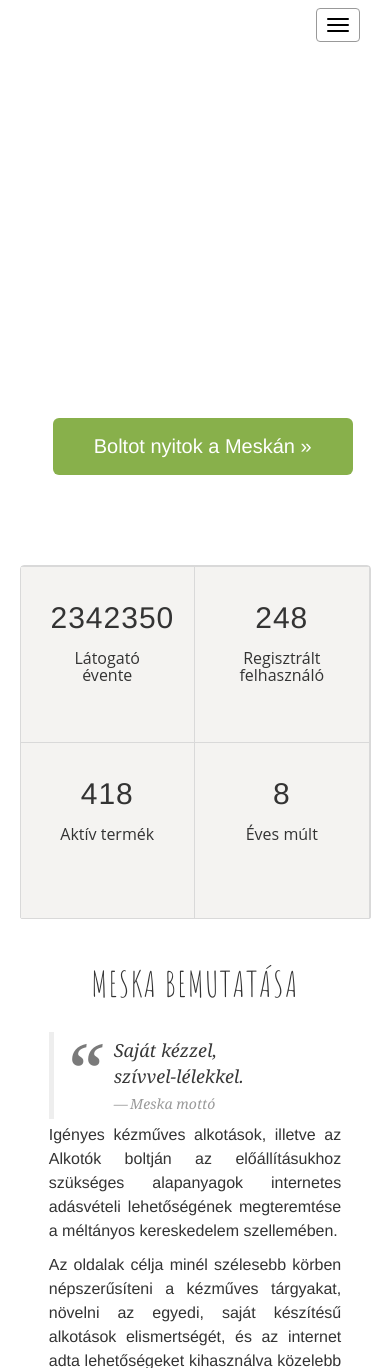
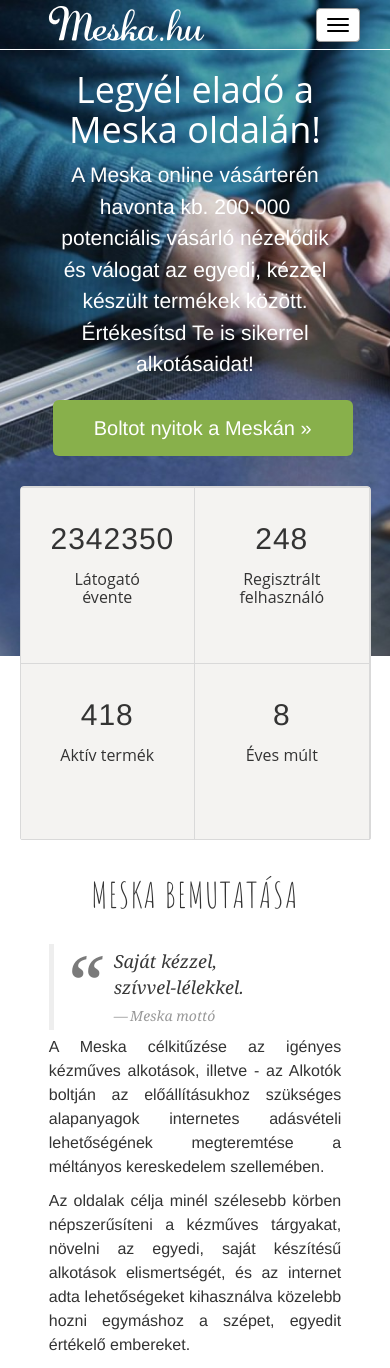
Before and after one commit to konsti01/redesign, a PHP site: page /landingpage in a window 390 px wide; the page is wider, and only the part inside the window is pictured. Shown: the top 1368 px of that part. Run offline with PHP 8.4, Linux system fonts and the light colour scheme; style sheets or scripts are compiled from the project's sources; some libraries are stand-ins or nearby versions; some web fonts are replaced.

Commit message:
landing page szovegezes

```diff
--- a/landingpage/css/responsive.css
+++ b/landingpage/css/responsive.css
@@ -594,6 +594,38 @@
 	span .line{
 		display:block;
 	}
+
+    /* MOBILE BG */
+    #wrapper_mbYTP_bgndVideo{
+        display: none !important;
+        visibility: hidden !important;
+    }
+    .header-wrapper{
+        background-image:url(../images/static.jpg);
+        background-position: top center;
+        background-size: cover;
+        background-repeat: no-repeat;
+    }
+    .number-wrapper{
+        position: relative;
+        top: 0;
+    }
+    .header-wrapper .welcome {
+        position: relative;
+        top: 0px;
+    }
+    h1.section-title-first {
+        margin-top: 30px;
+    }
+
+    /* MOBILE FAQ */
+    .toggle-title-text{
+        position: absolute;
+        left: 40px;
+    }
+    .toggle-title{
+        padding: 35px 15px;
+    }
 }
 
 /* TABLET */
--- a/landingpage/css/style.css
+++ b/landingpage/css/style.css
@@ -603,7 +603,7 @@ content: "\2014 \2009";
 }
 
 h1.section-title{
-  margin-top: 150px;
+  margin-top: 30px;
   margin-bottom: 20px;
   text-align: center;
   padding-left: 15px;
@@ -614,6 +614,19 @@ h1.section-title{
   letter-spacing: 1.5px;
   font-weight: normal;
   font-family: 'Amatic-SC', cursive;
+}
+h1.section-title-first{
+    margin-top: 150px;
+    margin-bottom: 20px;
+    text-align: center;
+    padding-left: 15px;
+    padding-right: 15px;
+    line-height: 1.4em;
+    text-transform: uppercase;
+    font-size: 2.5em;
+    letter-spacing: 1.5px;
+    font-weight: normal;
+    font-family: 'Amatic-SC', cursive;
 }
 
 /*
@@ -1018,7 +1031,7 @@ h1.section-title{
 /*------------------------------------------------------------------------------------------------*/
 
 #customers-say blockquote{
-  font-family: "Open Sans", serif;
+  font-family: "Helvetica Neue", Helvetica, Arial, sans-serif;
   font-size: 18px;
   font-style: normal;
   width: 95%;
--- a/landingpage/index.html
+++ b/landingpage/index.html
@@ -115,7 +115,7 @@
             <div class="welcome">
                 <div class="text">
                     <h1>Legyél eladó a Meska oldalán!</h1>
-                    <p>A Meska online vásárterén havonta kb. 200.000 egyedi látogató nézelődik és válogat az egyedi,
+                    <p>A Meska online vásárterén havonta kb. 200.000 potenciális vásárló nézelődik és válogat az egyedi,
                         kézzel készült termékek között.
                         Értékesítsd Te is sikerrel alkotásaidat!</p>
                 </div>
@@ -162,11 +162,11 @@
 		<section id="about" class="section-main gap-small bg-color3 m-top-40">
 			<div class="about-wrapper">
 				<div class="container-fluid">
-					<h1 class="section-title">Meska Bemutatása</h1>
+					<h1 class="section-title-first">Meska Bemutatása</h1>
 					<div id="about-flex" class="row">
 						<div class="flex-item" class="col-md-6 col-xs-12 fadeInLeft my-animation m-bot-30">
 							<article>
-								<p>Igényes kézműves alkotások, illetve az Alkotók boltján az előállításukhoz szükséges alapanyagok internetes adásvételi lehetőségének megteremtése a méltányos kereskedelem szellemében.</p>
+								<p>A Meska célkitűzése az igényes kézműves alkotások, illetve - az Alkotók boltján az előállításukhoz szükséges alapanyagok internetes adásvételi lehetőségének megteremtése a méltányos kereskedelem szellemében.</p>
                                 <p>Az oldalak célja minél szélesebb körben népszerűsíteni a kézműves tárgyakat, növelni az egyedi, saját készítésű alkotások elismertségét, és az internet adta lehetőségeket kihasználva közelebb hozni egymáshoz a szépet, egyedit értékelő embereket.</p>
                                 <p>A Meska brand immár egy olyan név a piacon, melynek köszönhetően a kézzel készült termékeket kereső vásárlók széles köre néz körül a Meska eladói kínálatában és keresi az igényeinek megfelelő termékeket. Emellett már egyedi elképzeléseik rendelésekor is egyre többen böngésznek a Meskán, ahol késztermékek mellett rendelésre készülő termékeket is megtalálnak.</p>
 							</article>
@@ -236,7 +236,7 @@
 		<!-- PRICE COMM START -->
 		<section id="price-com" class="section-main gap-main bg-color2">
 			<div class="container">
-				<h1 class="section-title">Meska díjai</h1>
+				<h1 class="section-title">Meska.hu díjszabása</h1>
 				<div class="row">
 				<!--
 					<div class="creator-company-line fadeInLeft my-animation"></div>
@@ -269,7 +269,7 @@
 						</div>
 						<article class="price-details">
 							<h3 class="text-blue">Vásárló</h3>
-							<p>Jutalékot csak akkor kell fizetned, ha terméked sikeresen értékesítésre került, ekkor a Meska a termékár 4 vagy 6%-át számítja fel attól függően, hogy késztermék vagy pedig a termék rendelésre készül.</p>
+							<p>Jutalékot csak akkor kell fizetned, ha terméked sikeresen értékesítésre került, ekkor a Meska a termékár 4 vagy 6%-át számítja fel attól függően, hogy készterméket, vagy rendelésre készülő terméket töltöttél fel.</p>
 						</article>
 					</div>
 				</div>
@@ -284,22 +284,22 @@
 						<div class="col-md-3 col-xs-12 fadeInUp my-animation">
 							<span class="num">1</span>
 							<h3>Válassz márkanevet</h3>
-							<p>Felhasználóneved egyben márkaneved is lesz, így vásárlóid könnyen tudnak azonosítani. Célszerű rövid, megjegyezhető nevet választani, mellyel könnyen azonosítja és megkülönbözteti márkádat.</p>
+							<p>Felhasználóneved egyben márkaneved is lesz, így vásárlóid könnyen tudnak azonosítani. Célszerű rövid, megjegyezhető nevet választani, mellyel a vevő könnyen azonosítja és megkülönbözteti márkádat.</p>
 						</div>
 						<div class="col-md-3 col-xs-12 fadeInUp my-animation">
 							<span class="num">2</span>
-							<h3>Adataid megadása</h3>
-							<p>Bolt nyitásához add meg elérhetőségi adataidat amit vásárlóidnak küldünk adunk majd meg, illetve számlázási adataidat, hogy ki tudjuk állítani a számlát a Meska részére fizetett díjakról.</p>
+							<h3>Add meg adataidat</h3>
+							<p>Bolt nyitásához add meg elérhetőségi adataidat, amit vevőidnek küldünk adunk majd meg vásárlás után, illetve számlázási adataidat, hogy ki tudjuk állítani a számlát a Meska részére fizetett díjakról.</p>
 						</div>
 						<div class="col-md-3 col-xs-12 fadeInUp my-animation">
 							<span class="num">3</span>
 							<h3>Töltsd fel termékeidet</h3>
-							<p>Három termék feltöltése után tudod kérni boltod aktiválását. Ezt követően már semmi sem állíthat meg, hogy minél több termékedet megismertesd a vásárlókkal. Arculatod kialakításához tölts fel logódat, bemutatkozásod is.</p>
+							<p>Három termék feltöltése után tudod kérni boltod aktiválását. Ezt követően már semmi sem állíthat meg, hogy minél több termékedet megismertesd a vásárlókkal. Arculatod kialakításához töltsd fel logód, bemutatkozásod is!</p>
 						</div>
 						<div class="col-md-3 col-xs-12 fadeInUp my-animation">
 							<span class="num">4</span>
-							<h3>Rendelések követése</h3>
-							<p>A Fiókom menüben tudod rendszerezni és nyomon követni eladásaidat, itt egy helyen látod a vásárló által választott szállítási módot, és többek között itt tudsz visszajelezni egy kattintással arról is, ha a csomag már úton van a vásárló felé.</p>
+							<h3>Kövesd megrendeléseidet</h3>
+							<p>A Fiókom menüben tudod rendszerezni és nyomon követni eladásaidat. Itt egy helyen látod a vásárló által választott szállítási módot, és többek között itt tudsz visszajelezni egy kattintással arról is, ha a csomag már úton van a vásárló felé.</p>
 						</div>
 				</div>
 			</div>
@@ -528,7 +528,7 @@
 									</div>
 								</div>
 								<div class="toggle-content" style="overflow: hidden; display: none;">
-                                    A Meska a kreatív emberek találkozóhelye, egy oldal, ahol a készítők közvetlen módon kínálhatják termékeiket a vevőknek, úgy, hogy egyik félnek sem kell számolnia a kereskedők által alkalmazott többszörös árszorzókkal. A Meskán lezajlott tranzakció végén mindenki elégedett lehet; az eladó azért, mert méltányos áron, a termék egyediségét értékelő vevőnek adhatta el portékáját, a vevő pedig azért, mert biztos lehet benne, hogy minőségi, saját kézzel készített terméket vásárolt, a bolti árnál kedvezőbb áron, közvetlenül a készítőtől. A vevő a vásárlás előtt kérdezhet is a készítőtől az áruval kapcsolatban, ezzel is személyesebbé, hitelesebbé válik a vásárlás élménye. Célunk, hogy az internet adta lehetőségeket kihasználva közelebb hozzuk egymáshoz a szépet, egyedit értékelő embereket, illetve segítsük a minőségi termékek készítőinek megélhetését, ismertté válását. A fentieken kívül elkötelezzük magunkat a környezetvédelem mellett is; a távolról érkező, bizonytalan eredetű és nagy környezetszennyezéssel járó áruk behozatalával szemben a helyben készült, igényes termékek adásvételét szeretnénk népszerűsíteni.
+                                    A Meska a kreatív emberek találkozóhelye, egy oldal, ahol a készítők közvetlen módon kínálhatják termékeiket a vevőknek, úgy, hogy egyik félnek sem kell számolnia a kereskedők által alkalmazott többszörös árszorzókkal. A Meskán lezajlott tranzakció végén mindenki elégedett lehet; az eladó azért, mert méltányos áron a termék egyediségét értékelő vevőnek adhatta el portékáját, a vevő pedig azért, mert biztos lehet benne, hogy minőségi, saját kézzel készített terméket vásárolt, a bolti árnál kedvezőbb áron, közvetlenül a készítőtől. A vevő a vásárlás előtt kérdezhet is a készítőtől az áruval kapcsolatban, ezzel is személyesebbé, hitelesebbé válik a vásárlás élménye. Célunk, hogy az internet adta lehetőségeket kihasználva közelebb hozzuk egymáshoz a szépet, egyedit értékelő embereket, illetve segítsük a minőségi termékek készítőinek megélhetését, ismertté válását. A fentieken kívül elkötelezzük magunkat a környezetvédelem mellett is; a távolról érkező, bizonytalan eredetű és nagy környezetszennyezéssel járó áruk behozatalával szemben a helyben készült, igényes termékek adásvételét szeretnénk népszerűsíteni.
                                 </div>
 							</div>
                             <div class="toggle fadeInDown my-animation">
@@ -538,7 +538,7 @@
                                     </div>
                                 </div>
                                 <div class="toggle-content" style="overflow: hidden; display: none;">
-                                    A Meskán árusító felhasználóknak az oldal elsősorban egy igényesen kivitelezett, könnyen kezelhető és folyamatosan bővülő internetes megjelenési felületet biztosít, amelyet az oldal szerkesztői jól átgondolt marketingstratégia alapján népszerűsítenek különböző médiumokban (internet, sajtó, hagyományos és alternatív reklámeszközök). Az oldal lehetővé teszi, hogy az eladók boltjaikat saját ízlésük szerint alakítsák ki, emellett a Meska számos kitűnési lehetőséget is biztosít a készítőknek. Az oldalon zajló adásvétel biztonságának garanciája a nyomon követhetőség illetve a kölcsönösen adandó írásbeli visszajelzések, melyeknek szövege minden felhasználó számára szabadon elérhető.
+                                    A Meskán árusító felhasználóknak az oldal elsősorban egy igényesen kivitelezett, könnyen kezelhető és folyamatosan bővülő internetes megjelenési felületet biztosít, amelyet az oldal szerkesztői jól átgondolt marketingstratégia alapján népszerűsítenek különböző médiumokban (internet, sajtó, hagyományos és alternatív reklámeszközök). Az oldal lehetővé teszi, hogy az eladók boltjaikat saját ízlésük szerint alakítsák ki, emellett a Meska számos kitűnési lehetőséget is biztosít a készítőknek. Az oldalon zajló adásvétel biztonságának garanciája a nyomon követhetőség, illetve a kölcsönösen adandó írásbeli visszajelzések, melyeknek szövege minden felhasználó számára szabadon elérhető.
                                 </div>
                             </div>
                             <div class="toggle fadeInDown my-animation">
@@ -559,7 +559,7 @@
                                     </div>
                                 </div>
                                 <div class="toggle-content" style="overflow: hidden; display: none;">
-                                    Természetesen mindenki, aki elfogadja a Felhasználási Feltételeket és képes használni a magyar nyelvű menüket, árulhat és vásárolhat termékeket a Meskán. A termékek (bruttó) árait forintban kell megadni, de egyéni megegyezés alapján, a tranzakció vevő és eladó között bármely pénznemben létrejöhet.
+                                    Természetesen mindenki, aki elfogadja a Felhasználási Feltételeket és képes használni a magyar nyelvű menüket, árulhat és vásárolhat termékeket a Meskán. A termékek (bruttó) árait forintban kell megadni, de egyéni megegyezés alapján a tranzakció vevő és eladó között bármely pénznemben létrejöhet.
                                 </div>
                             </div>
                             <div class="toggle fadeInDown my-animation">
@@ -580,7 +580,7 @@
                                 </div>
                                 <div class="toggle-content" style="overflow: hidden; display: none;">
                                     A Meskára feliratkozni egyszerű és nem kerül semmibe.
-                                    <br><br>A nyitólapon a "Regisztráció" feliratra kattintva juthatsz el a regisztrációs oldalra; válassz magadnak egy felhasználónevet, illetve egy jelszót, és add meg személyes adataidat (név, cím, telefonszám, e-mail cím). Ha nem csak vásárolni, de árusítani is szeretnél a Meskán, akkor sikeres regisztrációt követően a Fiókod "Boltot nyitok" menüpontjában teheted ezt meg; az eladáshoz szükséges lesz néhány további adat megadása is.
+                                    <br><br>A nyitólapon a "Regisztráció" feliratra kattintva juthatsz el a regisztrációs oldalra; válassz magadnak egy felhasználónevet, illetve egy jelszót, és add meg személyes adataidat (név, cím, telefonszám, e-mail cím). Ha nem csak vásárolni, hanem árusítani is szeretnél a Meskán, akkor sikeres regisztrációt követően a  Fiókom/Boltot nyitok menüpontjában teheted ezt meg; az eladáshoz szükséges lesz néhány további adat megadása is.
                                 </div>
                             </div>
                             <div class="toggle fadeInDown my-animation">
@@ -638,7 +638,7 @@
                                 </div>
                                 <div class="toggle-content" style="overflow: hidden; display: none;">
                                     A Meska és az Alkotók boltja fizetős szolgáltatásait előfizetéses rendszerben lehet igénybe venni: előre feltölthető egyenlegedből vonjuk le az igénybe vett szolgáltatások költségét. A fizetés kizárólag banki átutalással lehetséges. A minimálisan befizethető díj 2000 Ft. Amennyiben feltöltött egyenleged összege 0 Ft alá csökken, termékeid még további 14 napig érhetőek el a Meska felületein.
-                                    <br><br>Kérjük, hogy Meska bolt aktiválási kérelmed jóváhagyása előtt ne töltsd fel egyenlegedet, mert egy esetleges elutasítás esetén a befizetett összeg visszatérítésére nincs lehetőség! Meska boltod aktiválásához szükséges 3 terméked feltöltését előre utalás nélkül is megteheted. Bolt aktiválási kérelmed jóváhagyását és boltod aktiválását követően 14 nap áll rendelkezésedre, hogy feltöltsd Meska egyenlegedet.
+                                    <br><br>Kérjük, hogy Meska bolt aktiválási kérelmed jóváhagyása előtt ne töltsd fel egyenlegedet, mert egy esetleges elutasítás esetén a befizetett összeg visszatérítésére nincs lehetőség! Meska boltod aktiválásához szükséges 3 terméked feltöltését előreutalás nélkül is megteheted. Bolt aktiválási kérelmed jóváhagyását és boltod aktiválását követően 14 nap áll rendelkezésedre, hogy feltöltsd Meska egyenlegedet.
                                 </div>
                             </div>
                             <div class="toggle fadeInDown my-animation">
@@ -648,7 +648,7 @@
                                     </div>
                                 </div>
                                 <div class="toggle-content" style="overflow: hidden; display: none;">
-                                    Mivel azt szeretnénk, ha minden Meska felhasználó elégedett legyen, ezért az esetlegesen meghiúsult adásvételek után felszámolt  jutalékot természetesen visszatérítjük, és a terméket újra aktív státuszba helyezzük a Meska oldalain. A sikertelen adásvételek bejelentésére az adásvételt követő 30 napon belül van lehetőséged a Fiókom/Sikertelen adásvétel bejelentése menüpontban.
+                                    Mivel azt szeretnénk, hogy minden Meska felhasználó elégedett legyen, ezért az esetlegesen meghiúsult adásvételek után felszámolt  jutalékot természetesen visszatérítjük, és a terméket újra aktív státuszba helyezzük a Meska oldalain. A sikertelen adásvételek bejelentésére az adásvételt követő 30 napon belül van lehetőséged a Fiókom/Sikertelen adásvétel bejelentése menüpontban.
                                 </div>
                             </div>
 						</div>
--- a/landingpage/js/main.js
+++ b/landingpage/js/main.js
@@ -253,5 +253,4 @@ $(document).ready(function() {
 
 		//Második idézettől kezdjük a sort
 		//sync1.trigger('owl.jumpTo', 1);
-
 });
```
Also changed, not shown: landingpage/images/static.jpg (added).
